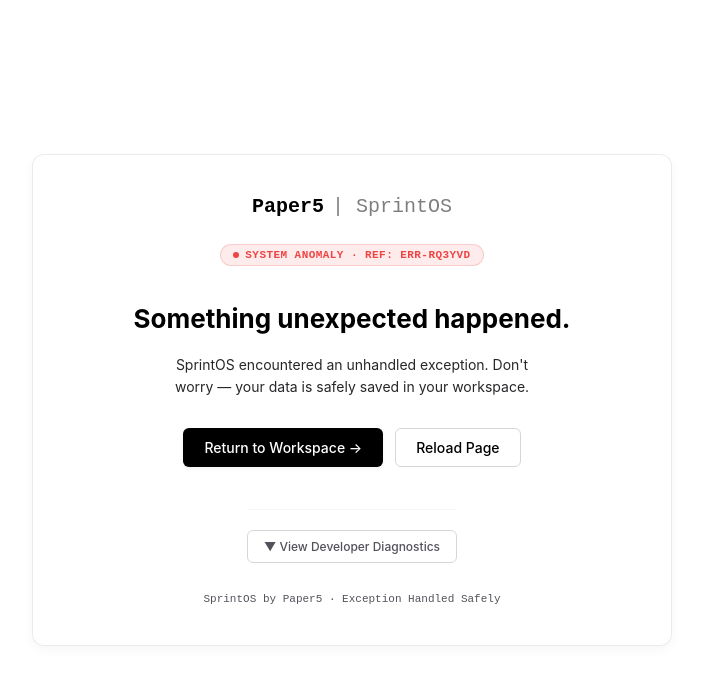
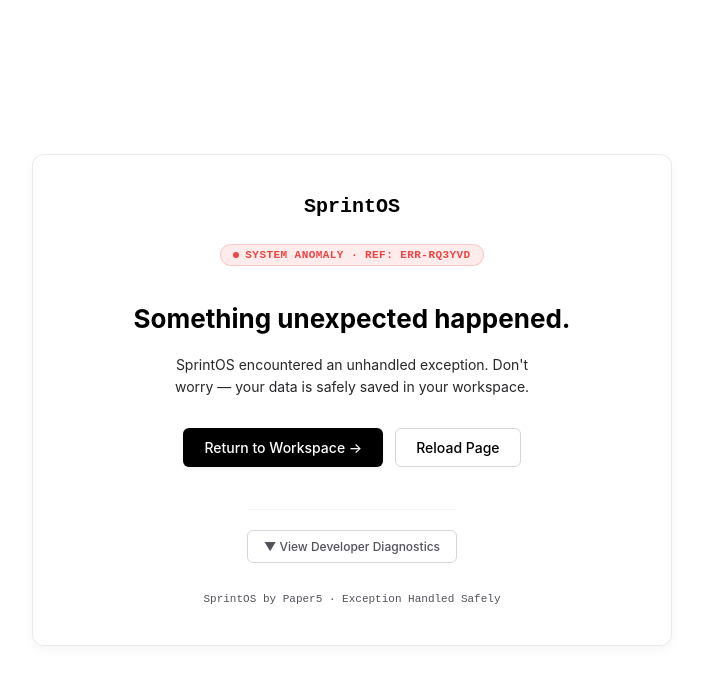
Before and after one commit to erharsh237/paper5, a React (Vite) app: page /error in a window 1280 px wide. Shown: the top 684 px of the page, without its empty margins (288-991 px from the left). Built offline with nearby package versions, Linux system fonts and the light colour scheme; no server answers.

Commit message:
style: Update header brand text from Paper5 to SprintOS

```diff
--- a/src/pages/ErrorPage.jsx
+++ b/src/pages/ErrorPage.jsx
@@ -35,7 +35,7 @@ export default function ErrorPage({ error, errorInfo, resetError }) {
     <div className="nf-wrap" style={{ minHeight: '100vh', display: 'flex', alignItems: 'center', justifyContent: 'center', padding: '24px' }}>
       <div className="nf-card glass-panel" style={{ maxWidth: '640px', width: '100%', textAlign: 'center', padding: '40px 32px' }}>
         <div style={{ display: 'inline-flex', alignItems: 'center', gap: '8px', fontSize: '20px', fontWeight: 700, fontFamily: 'var(--mono)', color: 'var(--text-primary)', marginBottom: '20px' }}>
-          Paper5 <span style={{ opacity: 0.5, fontWeight: 400 }}>| SprintOS</span>
+          SprintOS
         </div>
 
         <div className="nf-badge" style={{ background: 'rgba(239, 68, 68, 0.1)', color: 'var(--accent-critical, #ef4444)', border: '1px solid rgba(239, 68, 68, 0.2)' }}>
--- a/src/pages/NotFound.jsx
+++ b/src/pages/NotFound.jsx
@@ -13,7 +13,7 @@ export default function NotFound() {
     <div className="nf-wrap">
       <div className="nf-card glass-panel">
         <div style={{ display: 'inline-flex', alignItems: 'center', gap: '8px', fontSize: '20px', fontWeight: 700, fontFamily: 'var(--mono)', color: 'var(--text-primary)', marginBottom: '20px' }}>
-          Paper5 <span style={{ opacity: 0.5, fontWeight: 400 }}>| SprintOS</span>
+          SprintOS
         </div>
 
         <div className="nf-badge">
```
